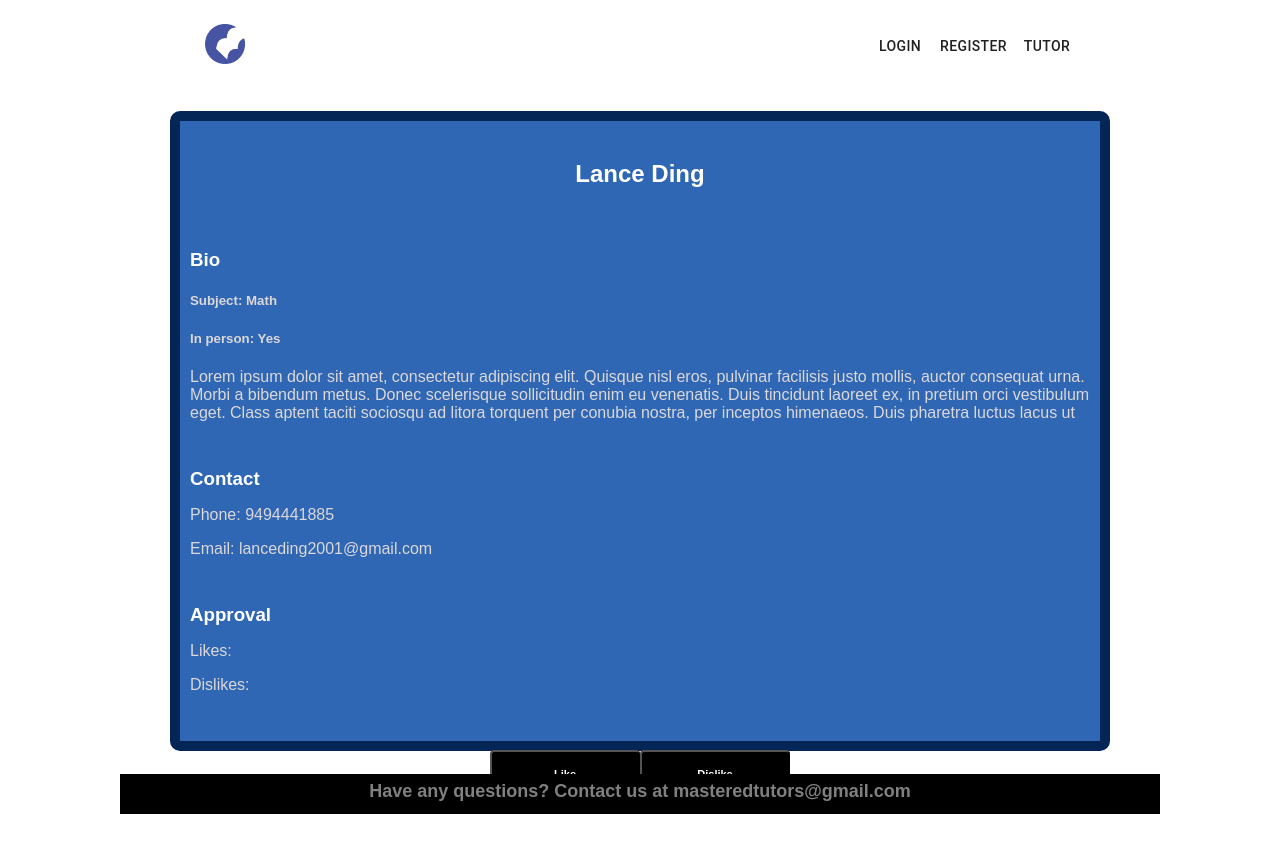
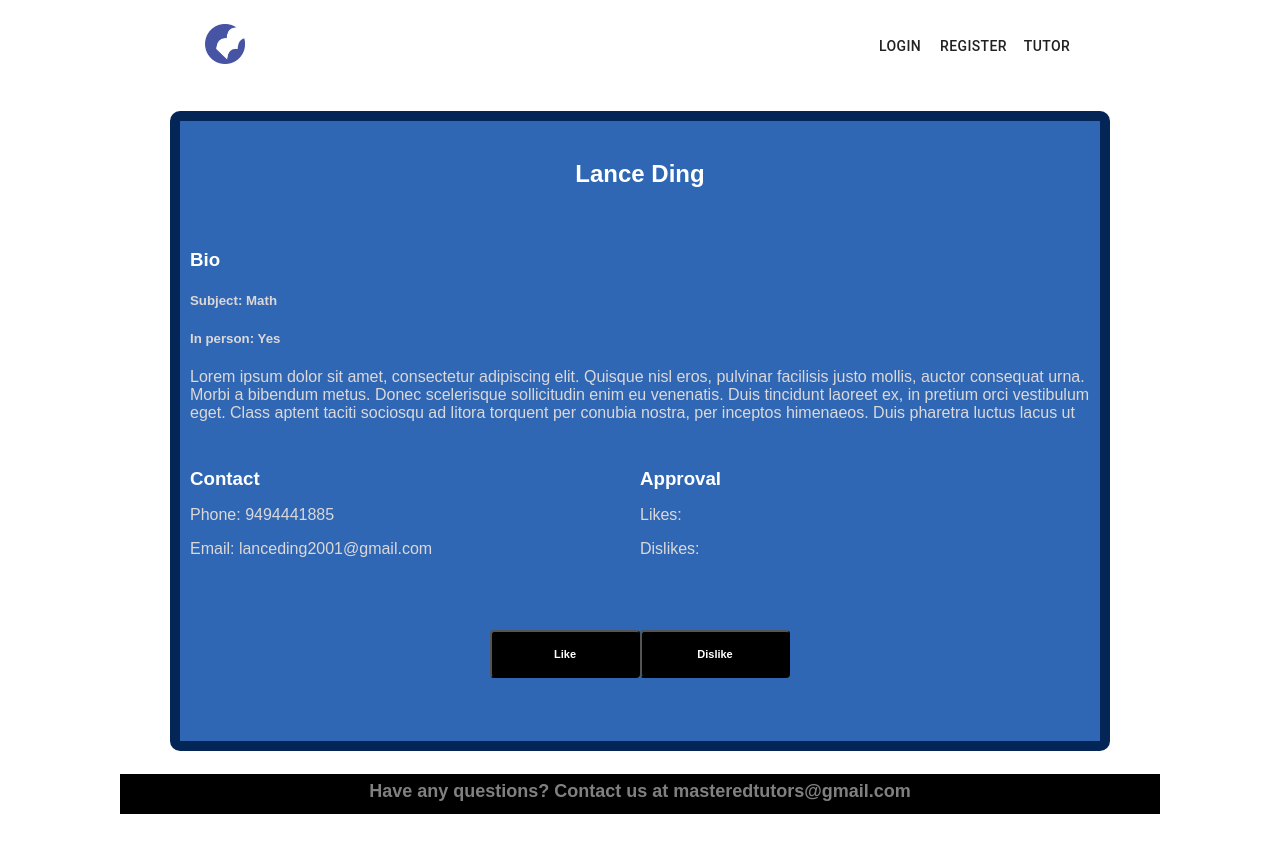
Before and after one commit to Firius0408/MasterTutoring, a React (Create React App) app in the folder frontend/: page /PostList in a window 1280 px wide. Shown: the top 852 px of the page. After the commit the page ends 822 px from the top, so only its background shows below. Built offline with nearby package versions, Linux system fonts and the light colour scheme; no server answers.

Commit message:
Put contact info and feedback side-by-side

```diff
--- a/frontend/src/postslist.css
+++ b/frontend/src/postslist.css
@@ -55,3 +55,13 @@ button{
     background-color: rgb(0, 0, 0);
     border-radius: 100px;
 }
+
+.contactInfo, .feedback{
+    width: 450px;
+}
+
+.Bottom{
+    display: flex;
+    flex-direction: row;
+    flex-wrap: wrap;
+}
--- a/frontend/src/postslist.js
+++ b/frontend/src/postslist.js
@@ -16,7 +16,6 @@ class PostList extends React.Component {
                  "canDrive":"Yes",
                  "Likes": 7,
                  "Dislikes":7
-
                 }],
             likes: {},
             dislikes: {},
@@ -97,6 +96,7 @@ class PostList extends React.Component {
                                         <h5>In person: {postDetail.canDrive ? "Yes": "No"}</h5>
                                         <p>{postDetail.Bio}</p>
                                     </div>
+                                    <div className='Bottom'>
                                         <div className='contactInfo'>
                                             <h3>Contact</h3>
                                             <p>Phone: {postDetail.phone}</p>
@@ -106,10 +106,11 @@ class PostList extends React.Component {
                                             <h3>Approval</h3>
                                             <p>Likes: {this.state.likes[postDetail._id]}</p>
                                             <p>Dislikes: {this.state.dislikes[postDetail._id]}</p>
+                                        </div>
+                                    </div>
                                     <div className= "Like">
                                         <button className="Like" onClick={this.handleLike} id={postDetail._id}>Like</button>
                                         <button  className="Like"onClick={this.handleDislike} id={postDetail._id}>Dislike</button>
-                                        </div>
                                     </div>
                                     <br></br>
                                     <br></br>
```
Lines whose indentation alone changed are shown as unchanged.
